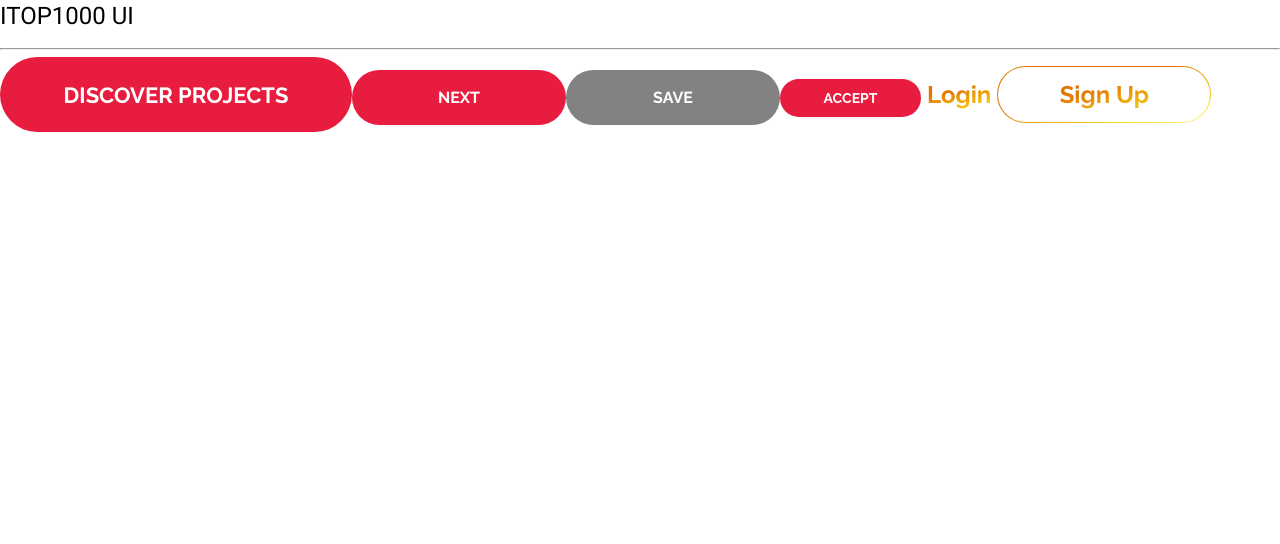
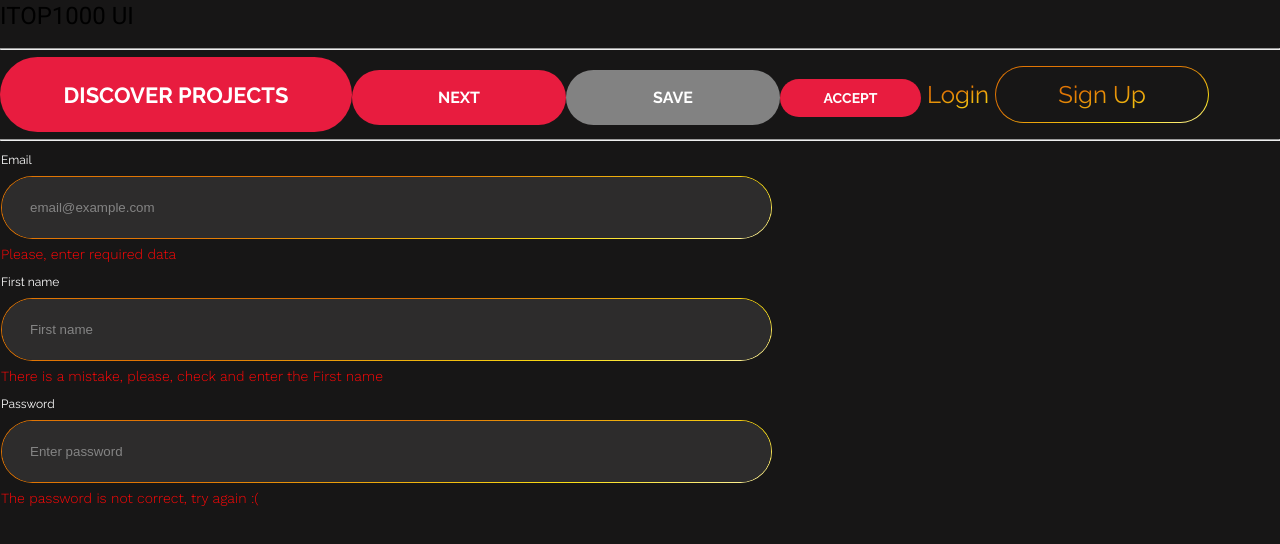
Before and after one commit to tergog/itop1000-front-2.0, an Angular app: page / in a window 1280 px wide. Shown: the top 544 px of the page. Built offline with nearby package versions, Linux system fonts and the light colour scheme.

Commit message:
initial input.component

```diff
--- a/src/app/app.component.html
+++ b/src/app/app.component.html
@@ -8,3 +8,7 @@
 <app-button [buttonParameters]="objButtonParameters.small"></app-button>
 <app-button [buttonParameters]="objButtonParameters.login"></app-button>
 <app-button [buttonParameters]="objButtonParameters.signUp"></app-button>
+<hr>
+<app-input [inputParameters]="objInputParameters.email"></app-input>
+<app-input [inputParameters]="objInputParameters.text"></app-input>
+<app-input [inputParameters]="objInputParameters.password"></app-input>
--- a/src/app/app.component.ts
+++ b/src/app/app.component.ts
@@ -7,6 +7,45 @@ import { Component } from '@angular/core';
 })
 export class AppComponent {
   title = 'ITOP1000-FRONT2';
+
+  objInputParameters = {
+    email: {
+      placeholder: 'email@example.com',
+      type: 'email',
+      label: 'Email',
+      error: 'Please, enter required data'
+    },
+    password: {
+      placeholder: 'Enter password',
+      type: 'password',
+      label: 'Password',
+      error: 'The password is not correct, try again :('
+    },
+    text: {
+      placeholder: 'First name',
+      type: 'text',
+      label: 'First name',
+      error: 'There is a mistake, please, check and enter the First name'
+    },
+    date: {
+      placeholder: '',
+      type: 'date',
+      label: 'Date',
+      error: ''
+    },
+    textarea: {
+      placeholder: '',
+      type: '',
+      label: 'Textarea',
+      error: ''
+    },
+    search: {
+      placeholder: '',
+      type: 'text',
+      label: 'Search',
+      error: ''
+    }
+  };
 
   objButtonParameters = {
     big: {
--- a/src/app/shared/custom-ui/button/component/button.component.scss
+++ b/src/app/shared/custom-ui/button/component/button.component.scss
@@ -44,6 +44,7 @@ button.btn {
   // button (login, sign up)
   &__login, &__sign-up {
     background: transparent;
+    font-weight: 400;
   }
 
   &__login {
@@ -75,7 +76,7 @@ a.link{
   &__sign-up{
     max-width: 214px;
     background:
-      linear-gradient($white,$white) padding-box,
+      linear-gradient($pageBackground,$pageBackground) padding-box,
       $borderGradient border-box;
     border: 1px solid transparent;
     border-radius: 50px;
--- /dev/null
+++ b/src/app/shared/custom-ui/input/input.component.html
@@ -0,0 +1,33 @@
+<div class="form-item">
+  <div class="item-label">
+    <label>{{ _inputParameters.label }}</label>
+  </div>
+  <div class="item-input">
+    <input *ngIf=" _inputParameters.type === EInputElementType.Email"
+           class=""
+           [type]="_inputParameters.type"
+           [placeholder]="_inputParameters.placeholder"
+           (input)="change($event)"
+           [value]="value"
+           [disabled]="disableState">
+
+    <input *ngIf=" _inputParameters.type === EInputElementType.Password"
+           class=""
+           [type]="_inputParameters.type"
+           [placeholder]="_inputParameters.placeholder"
+           (input)="change($event)"
+           [value]="value"
+           [disabled]="disableState">
+
+    <input *ngIf=" _inputParameters.type === EInputElementType.Text"
+           class=""
+           [type]="_inputParameters.type"
+           [placeholder]="_inputParameters.placeholder"
+           (input)="change($event)"
+           [value]="value"
+           [disabled]="disableState">
+  </div>
+  <div class="item-error">
+   {{ _inputParameters.error }}
+  </div>
+</div>
--- /dev/null
+++ b/src/app/shared/custom-ui/input/input.component.scss
@@ -0,0 +1,52 @@
+@import "src/assets/scss/mixins";
+
+.form-item {
+  width: 100%;
+  display: flex;
+  flex-direction: column;
+  padding: 1px;
+  box-sizing: border-box;
+
+  .item-label {
+    width: 100%;
+
+    label {
+      color: $white;
+      @include setFontParams($fontFamily, 600, normal, 16px);
+      font-size: 12px;
+    }
+
+    margin-bottom: 7px;
+  }
+
+  .item-input {
+    width: 100%;
+    background: linear-gradient($pageBackground, $pageBackground) padding-box,
+    $borderGradient border-box;
+    border: 1px solid transparent;
+    border-radius: 50px;
+    max-width: 769px;
+
+    input {
+      width: 100%;
+      box-sizing: border-box;
+      padding: 23px 28px;
+      border-radius: 50px;
+      border: none;
+      background: $inputBackground;
+      color: $white;
+      display: inline-block;
+    }
+
+    input::placeholder {
+      color: $placeholderColor;
+    }
+  }
+  .item-error{
+    color: $textError;
+    @include setFontParams($fontError, 300, normal, 30px);
+    font-size: 14px;
+  }
+
+
+}
--- /dev/null
+++ b/src/app/shared/custom-ui/input/input.component.ts
@@ -0,0 +1,62 @@
+import { Component, OnInit, forwardRef, Input } from '@angular/core';
+import { NG_VALUE_ACCESSOR, ControlValueAccessor, FormBuilder } from '@angular/forms';
+
+import { IInputParameters } from './input.interfaces';
+import { EInputElementType } from './input.enums';
+
+export const INPUT_VALUE_ACCESSOR: any = {
+  provide: NG_VALUE_ACCESSOR,
+  useExisting: forwardRef(() => InputComponent),
+  multi: true
+};
+
+@Component({
+  selector: 'app-input',
+  templateUrl: './input.component.html',
+  styleUrls: ['./input.component.scss'],
+  providers: [INPUT_VALUE_ACCESSOR]
+})
+export class InputComponent implements OnInit, ControlValueAccessor {
+  public EInputElementType = EInputElementType;
+  public _inputParameters: IInputParameters;
+  @Input() set inputParameters(value: IInputParameters){
+    this._inputParameters = value;
+  };
+
+  get inputParameters(): IInputParameters{
+    return this._inputParameters;
+  }
+  private onChange: any;
+  private onTouched: any;
+  public value: string;
+  public disableState: boolean;
+
+  constructor(private formBuilder: FormBuilder) {
+   this.disableState = false;
+   this.value = '';
+  }
+
+  ngOnInit(): void {
+  }
+
+  writeValue(value: any): void {
+    this.value = value;
+  }
+
+  registerOnChange(fn: any): void {
+    this.onChange = fn;
+  }
+
+  registerOnTouched(fn: any): void {
+    this.onTouched = fn;
+  }
+
+  setDisabledState(isDisabled: boolean): void {
+    this.disableState = isDisabled;
+  }
+
+  change(event: any): void {
+    this.onChange(event.target.value);
+    this.onTouched(event.target.value);
+  }
+}
--- /dev/null
+++ b/src/app/shared/custom-ui/input/input.enums.ts
@@ -0,0 +1,8 @@
+export enum EInputElementType {
+  Email = 'email',
+  Text = 'text',
+  TextArea = 'textarea',
+  Date = 'date',
+  Search = 'search',
+  Password = 'password'
+}
--- /dev/null
+++ b/src/app/shared/custom-ui/input/input.interfaces.ts
@@ -0,0 +1,6 @@
+export interface IInputParameters {
+ type: string;
+ placeholder: string;
+ label: string;
+ error: string;
+}
--- a/src/assets/scss/variables.scss
+++ b/src/assets/scss/variables.scss
@@ -1,6 +1,14 @@
 @import url('https://fonts.googleapis.com/css2?family=Raleway:wght@400;500;700&display=swap');
 
+@import url('https://fonts.googleapis.com/css2?family=Work+Sans:wght@300&display=swap');
+
 $fontFamily: 'Raleway', sans-serif;
+$fontError: 'Work Sans', sans-serif;;
+
+// Page
+
+$pageBackground: #171616;
+
 
 // Buttons
 $buttonColor: #FFFFFF;
@@ -13,7 +21,12 @@ $borderGradient: linear-gradient(164.88deg, #E07504 41.53%, #E07504 41.54%, #FBD
 
 // Text
 $textGradient: linear-gradient(164.88deg, #E07504 41.53%, #FBDF15 79.69%, #FFFFFF 112.9%);
+$textError: #FF0707;
 
 
 // Colors
 $white: #FFFFFF;
+
+// Inputs
+$inputBackground: #2D2C2C;
+$placeholderColor: #848484;
--- a/src/styles.scss
+++ b/src/styles.scss
@@ -36,4 +36,13 @@ $ITOP1000-FRONT2-theme: mat-light-theme((
 /* You can add global styles to this file, and also import other style files */
 
 html, body { height: 100%; }
-body { margin: 0; font-family: Roboto, "Helvetica Neue", sans-serif; }
+body {
+  margin: 0;
+  background: #171616;
+  width: 100vw;
+  height: 100vh;
+}
+
+textarea:focus, input:focus{
+  outline: none;
+}
```
Also changed, not shown: src/app/shared/custom-ui/button/component/button.component.html (+5 -5 lines), src/app/shared/custom-ui/custom-ui.module.ts (+5 -2 lines), 1 other file (tests, documents, lock files or other folders).
